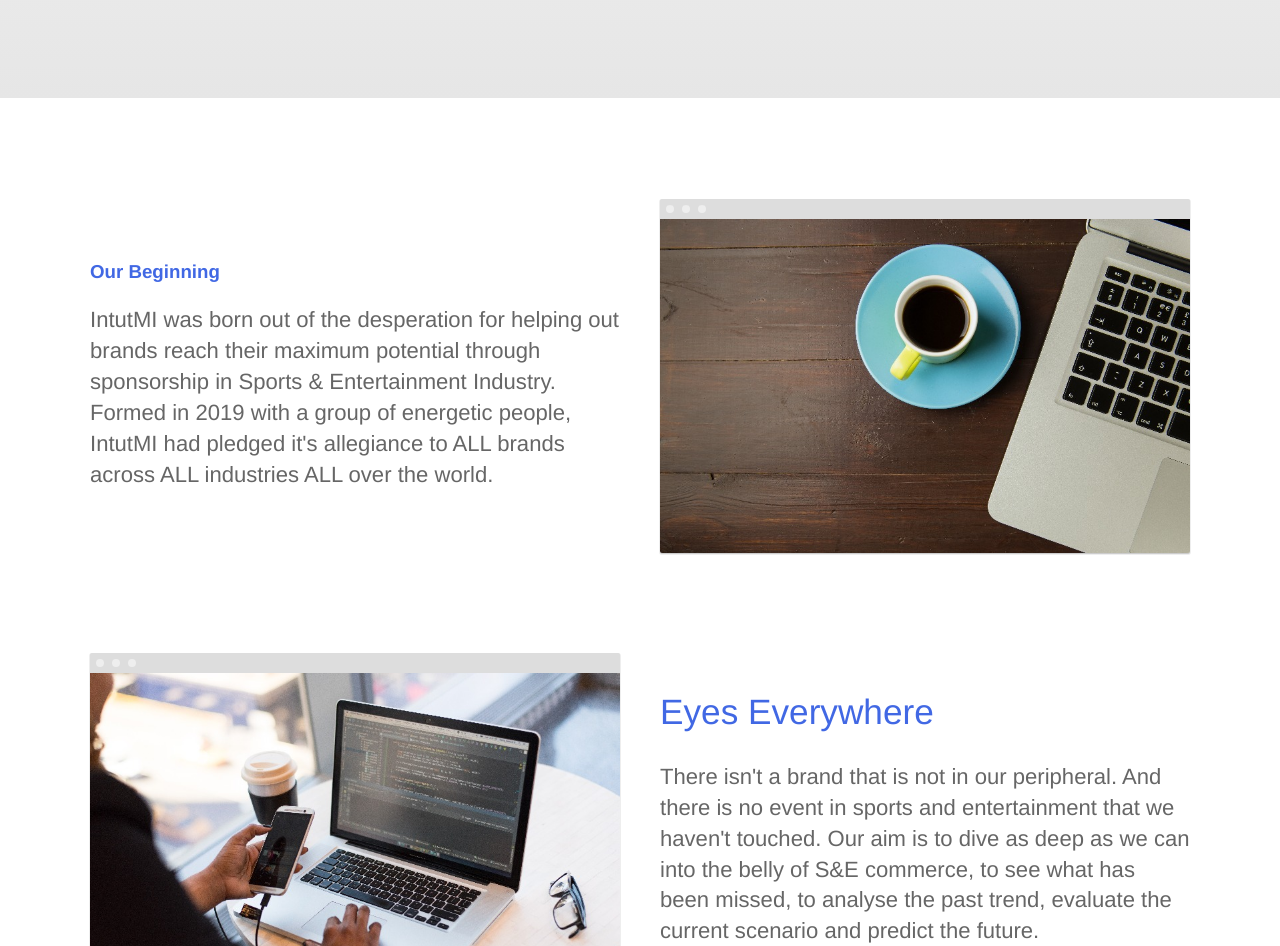
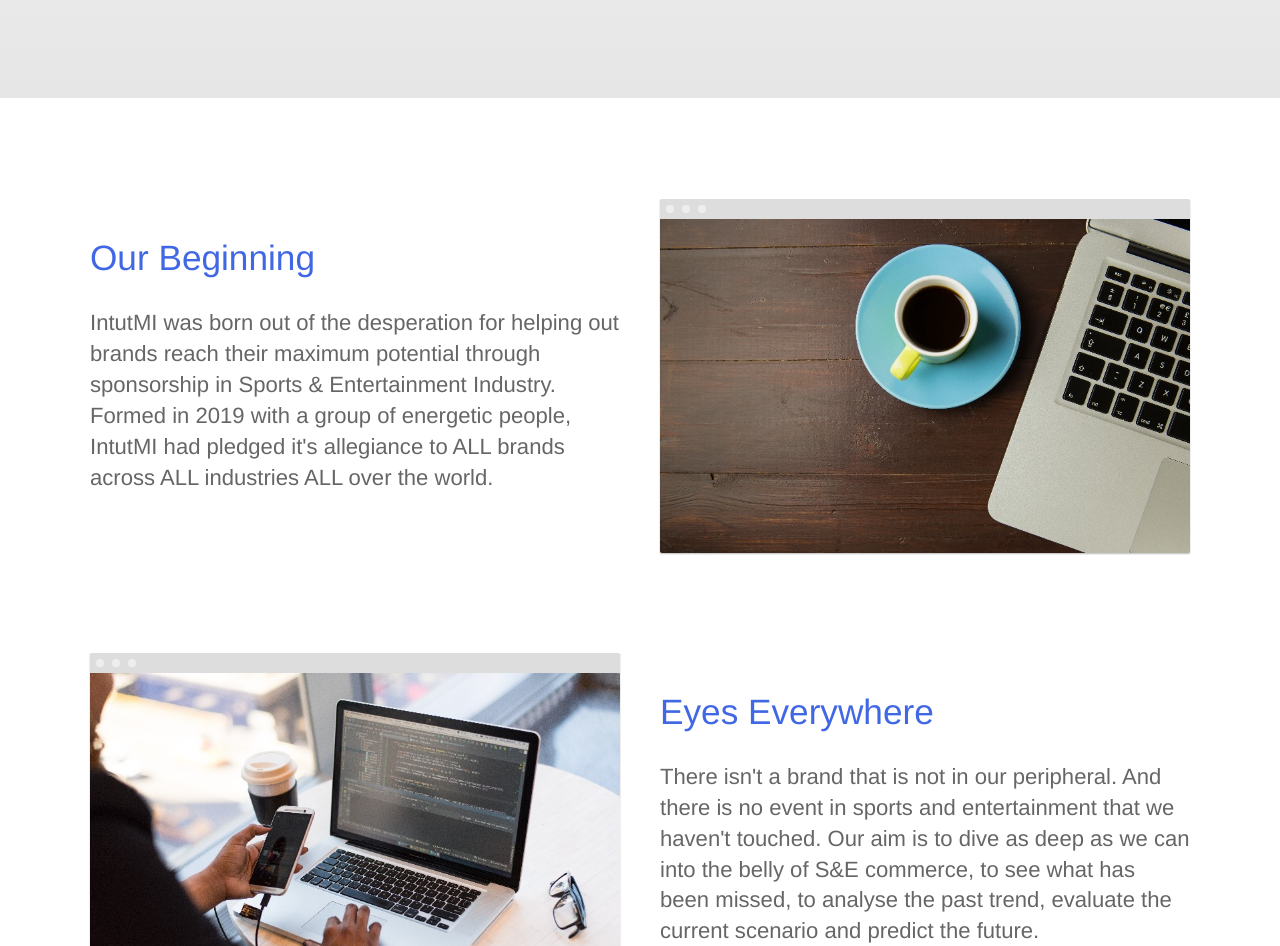
Before and after one commit to intutdev/intutmi.github.io, a Jekyll site: the page built from index.html, in a window 1280 px wide. Shown: the part 811-1757 px from the top of the page. Built offline with Jekyll 4.4.1, drawn with Linux system fonts in a browser that asks for light colours.

Commit message:
Updated 'index.html' via CloudCannon

```diff
--- a/index.html
+++ b/index.html
@@ -22,7 +22,7 @@
 	<section>
 		<div class="container flex">
 			<div class="text editable">
-				<h3 style="color:#4168e4" font-weight:bold>Our Beginning</h2>
+				<h2 style="color:#4168e4" font-weight:bold>Our Beginning</h2>
 				<p>IntutMI was born out of the desperation for helping out brands reach their maximum potential through sponsorship in Sports &amp; Entertainment Industry. Formed in 2019 with a group of energetic people, IntutMI had pledged it's allegiance to ALL brands across ALL industries ALL over the world.</p>
 			</div>
 			<div class="image">
@@ -46,7 +46,7 @@
 	<section>
 		<div class="container flex">
 			<div class="text editable">
-				<h2>Everything You Ask For, Just At Cheaper Price</h2>
+				<h2 style="color:#4168e4" font-weight:bold>Everything You Ask For, Just At Cheaper Price</h2>
 				<p>That's because we believe in being the catalyst. We are someone who love our work and want to share our knowledge with you.&nbsp;</p>
 			</div>
 			<div class="image">
```
